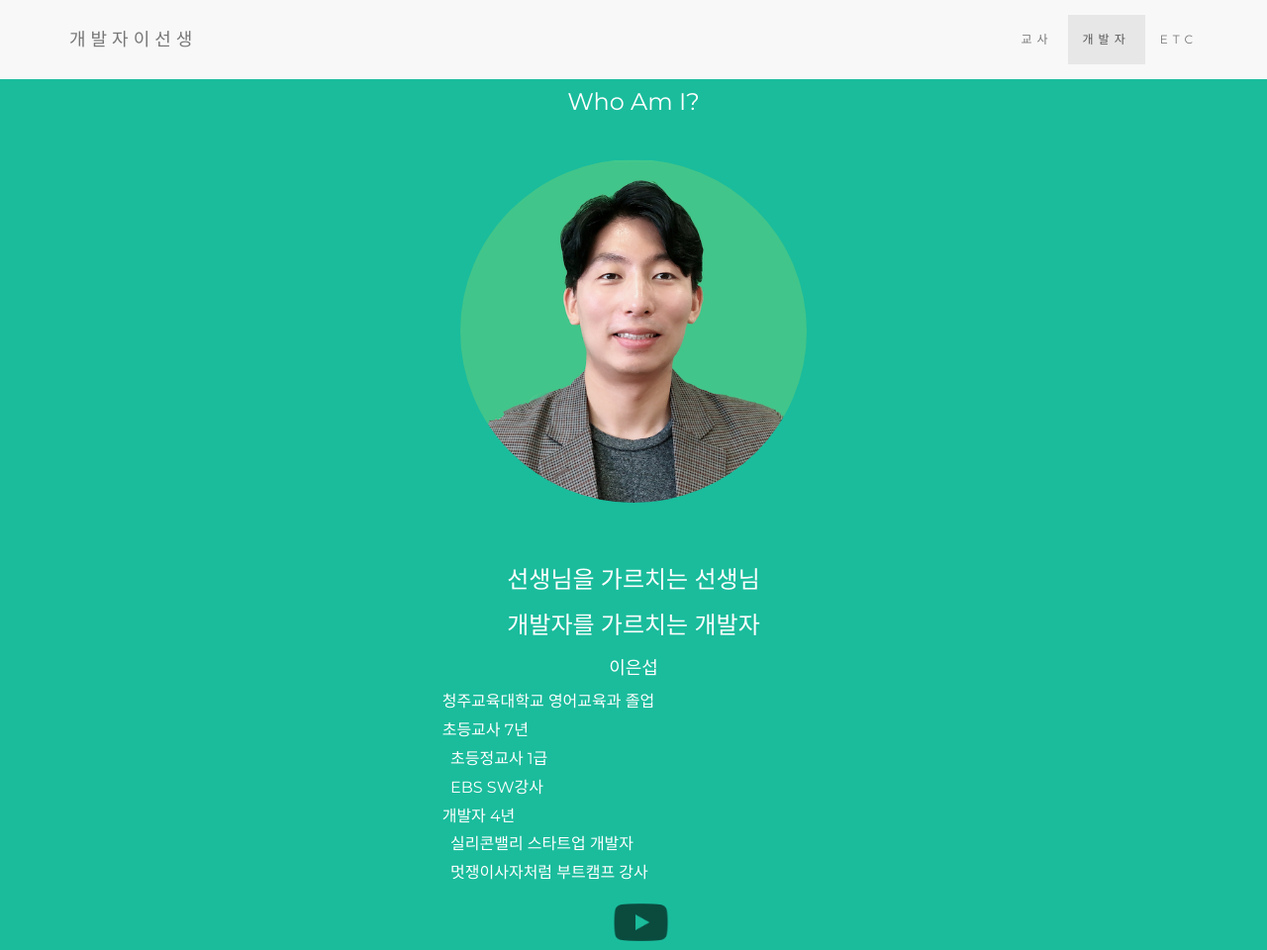
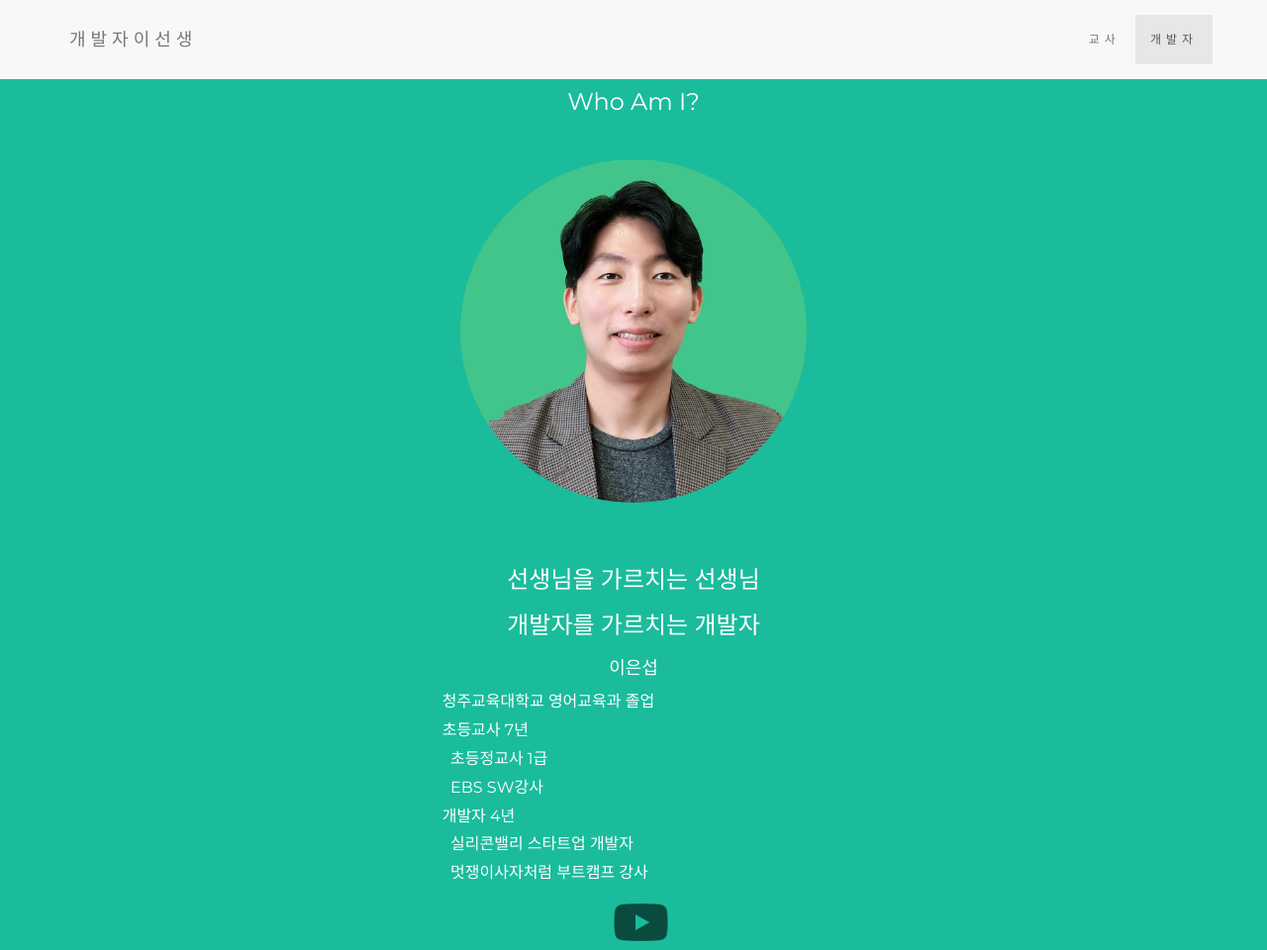
Before and after one commit to teacherSsamko/teacherSsamko.github.io, a plain HTML site: page index.html in a window 1280 px wide. Shown: the top 960 px of the page at 99% size. Drawn offline with nearby package versions, Linux system fonts and the light colour scheme.

Commit message:
remove ETC from menu

```diff
--- a/index.html
+++ b/index.html
@@ -85,7 +85,7 @@
       <ul class="nav navbar-nav navbar-right">
         <li><a href="#teacher">교사</a></li>
         <li><a href="#developer">개발자</a></li>
-        <li><a href="#etc">ETC</a></li>
+        <!-- <li><a href="#etc">ETC</a></li> -->
       </ul>
     </div>
   </div>
```
